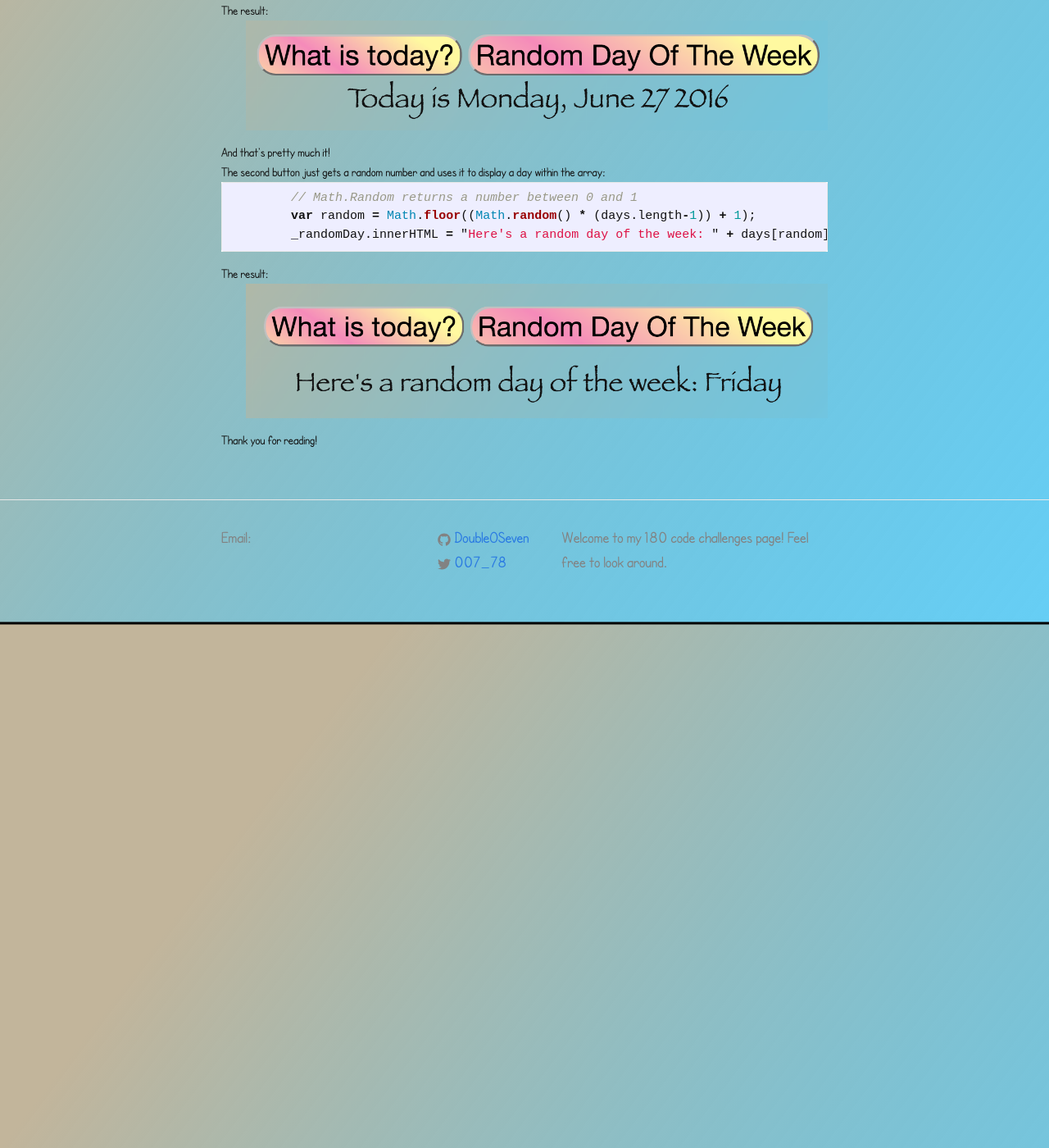
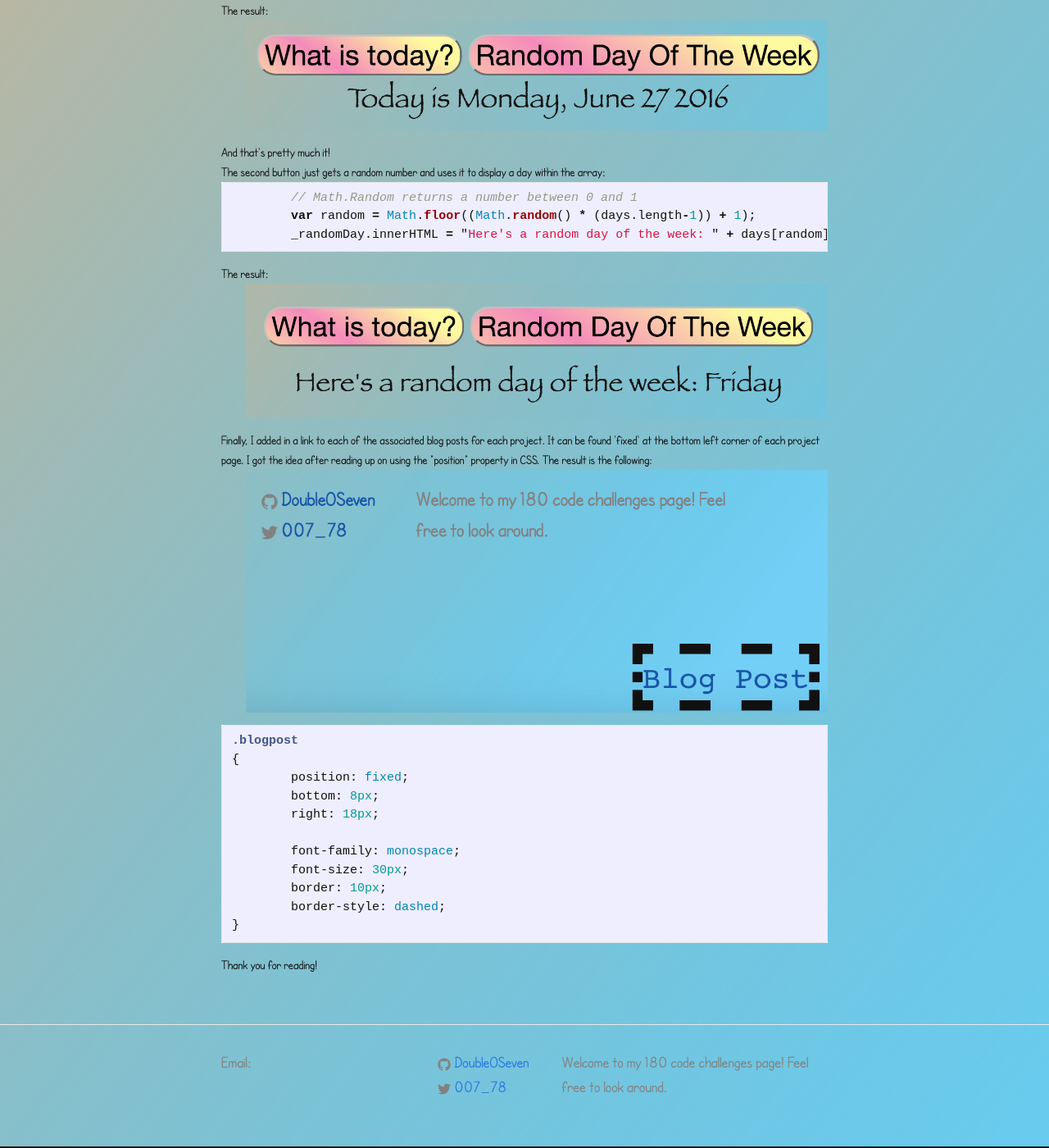
Before and after one commit to doubleoseven/doubleOseven.github.io, a Jekyll site: the page built from blogs/project2.html, in a window 1280 px wide and 1400 px high, scrolled down 794 px. Shown: the whole window at 82% size. Built offline with Jekyll 4.4.1, drawn with Linux system fonts in a browser that asks for light colours.

Commit message:
Add the blog post button

```diff
--- a/blogs/project2.html
+++ b/blogs/project2.html
@@ -68,4 +68,29 @@ The result:
                </ul>
 </div>
 
+Finally, I added in a link to each of the associated blog posts for each project. It can be found 'fixed' at the bottom left corner of each project page. I got the idea after reading up on using the "position" property in CSS. The result is the following:
+
+<div class="col">
+              <ul class="list-inline intro-social-buttons text-center">
+                       <img src="/images/blogpost.png" alt="Smiley face" align="middle" class="img-responsive" >
+               </ul>
+</div>
+
+{% highlight css %}
+
+.blogpost
+{
+	position: fixed;
+	bottom: 8px;
+	right: 18px;
+
+	font-family: monospace;
+	font-size: 30px;
+	border: 10px;
+	border-style: dashed;
+}
+
+{% endhighlight %}
+
+
 Thank you for reading!
```
Also changed, not shown: images/blogpost.png (added).
